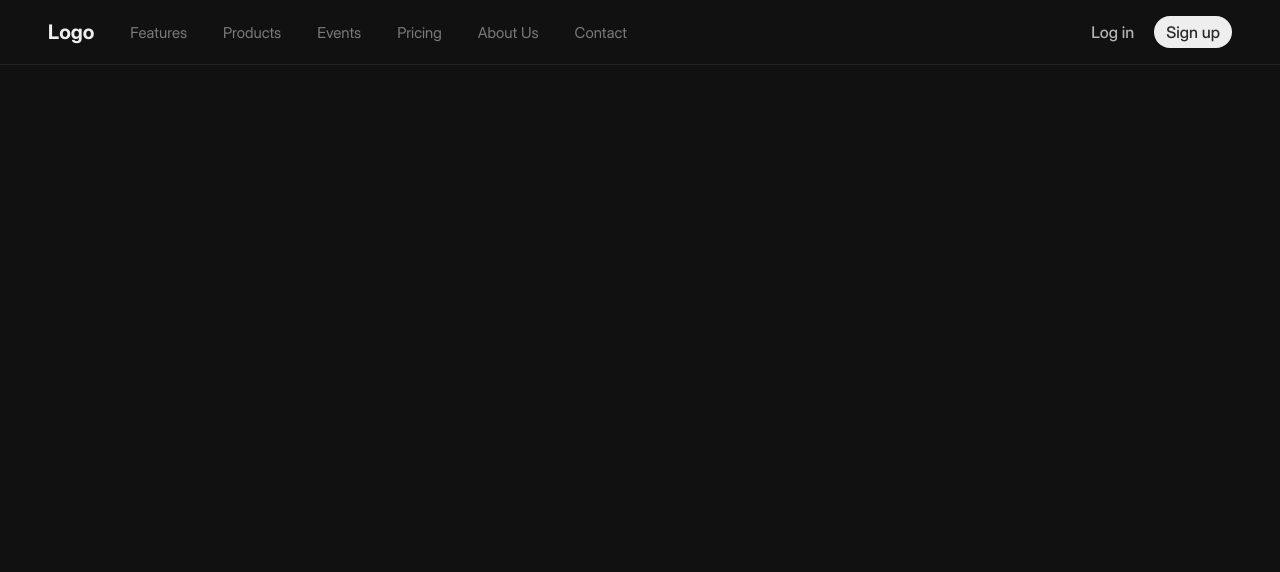
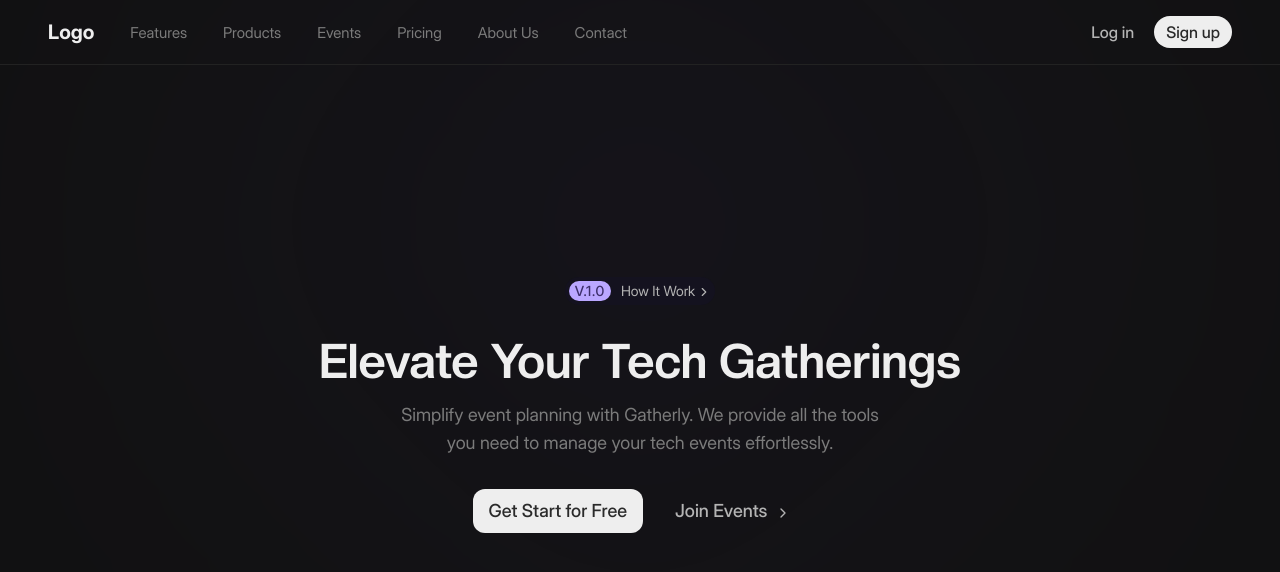
Before and after one commit to MgHtetMyatAung/gatherly, a Next.js app: page / in a window 1280 px wide. Shown: the top 572 px of the page. Built offline with nearby package versions, Linux system fonts and the light colour scheme.

Commit message:
update hero section

```diff
--- a/app/page.tsx
+++ b/app/page.tsx
@@ -1,9 +1,9 @@
-import Event from "@/components/sections/event-section";
-import Hero from "@/components/sections/hero-section";
+import HeroSection from "@/components/sections/hero-section";
 
 export default function Home(){
   return (
     <>
+      <HeroSection/>
     </>
   )
 }
--- a/components/sections/hero-section.tsx
+++ b/components/sections/hero-section.tsx
@@ -1,28 +1,45 @@
-import Image from "next/image";
-import { ThemeButton } from "../ui/theme-button";
+import { creato } from "@/lib/font";
+import { Button } from "../ui/button";
 import Link from "next/link";
-import { ChevronDown } from "lucide-react";
+import { ChevronRight } from "lucide-react";
 
 export default function HeroSection() {
-    return (
-        <section className="relative w-full h-[calc(100vh-90px)] flex items-center justify-center">
-            <Image
-                className="object-cover"
-                src="https://s3-alpha-sig.figma.com/img/9ea6/c2b2/7fe242aadfee9679853e20852ab75f57?Expires=1726444800&Key-Pair-Id=APKAQ4GOSFWCVNEHN3O4&Signature=I3tecNcgivpR77gOy7VXEczMMDiUFolCEk2WxYSDyCwAiay3oGSykFuaOiEFzvoS4mB6K9enU-IDHljVbzO2quUOf6RWW1Jur5o70vI26KXNyh5Pm2SbfUUxzGBu4W7iSgw19hzuxcQiknWIeZASHY-vhZmr9idY7vRrtyMxbw6ENHqUzaVJsky2jJFfYVFY5iq7WQOqxZfj3DRcxlvVAtUIXEvajlIGJnVxbx-7C4eimnNvgyZkqpRV2vWE2EJc8gFIHxEps2lPqs1q4l90Hc08TU~nufByzoTdSn12hdxdLRgjTtSKUWcZyABwVS6ZlDpBpHAJQGO~IAJo4YKQUw__"
-                alt="Hero Bg"
-                fill
-            />
-            <div className="absolute inset-0 bg-gradient-to-t from-neutral-950 to-transparent"></div>
-            <div className="relative z-10 flex flex-col items-center gap-y-5">
-                <h1 className=" text-5xl font-semibold text-center">Elevate your Event <br/>
-                with our Cutting Edge Platform</h1>
-                <p className=" text-lg text-neutral-400">STailored Solutions for the Modern Tech Event Organizer.</p>
-                <ThemeButton size="lg">Join Now</ThemeButton>
-            </div>
-            {/* <Link href="#events" className="flex flex-col items-center  absolute bottom-4 text-yellow-500 ">
-            <ChevronDown size="96" strokeWidth="1" className=" animate-bounce"/>
-            <div className=" -mt-6">Scroll Down</div>
-            </Link> */}
-        </section>
-    )
+  return (
+    <section className="relative w-full h-[calc(100vh-64px)] flex items-center justify-center">
+      <div className="fixed w-80 h-80 rounded-full bg-violet5 -z-50 blur-[300px] top-16" />
+      <div className=" flex flex-col items-center gap-y-8 -mt-14">
+        <Link
+          href="#"
+          className="text-sm p-1 rounded-full bg-violet1 flex gap-x-2.5 items-center"
+        >
+          <div className=" px-1.5 tracking-wider rounded-full bg-violet11 text-violet5 font-medium">
+            V.1.0
+          </div>
+          <div className="flex gap-x-0.5 text-gray11 capitalize">
+            How it work
+            <ChevronRight size={14} className="mt-1" />
+          </div>
+        </Link>
+        <div className="flex flex-col items-center">
+          <h1 className={`${creato.className} font-bold text-5xl text-gray12`}>
+            Elevate Your Tech Gatherings
+          </h1>
+          <p className=" max-w-[500px] text-lg mt-4 text-center text-gray10">
+            Simplify event planning with Gatherly. We provide all the tools you
+            need to manage your tech events effortlessly.
+          </p>
+        </div>
+        <div className=" flex gap-x-4">
+          <Button size="lg">Get Start for Free</Button>
+          <Link
+            href="/events"
+            className="group px-4 h-11 flex items-center gap-x-2  text-gray11 hover:text-gray12 duration-150"
+          >
+            <span className=" font-medium text-lg">Join Events</span>
+            <ChevronRight size={16} className="mt-1" />
+          </Link>
+        </div>
+      </div>
+    </section>
+  );
 }
--- a/components/ui/button.tsx
+++ b/components/ui/button.tsx
@@ -23,9 +23,9 @@
       size: {
         default: "h-9 px-4 py-2",
         sm: "h-8 rounded-md px-3 text-xs",
-        lg: "h-10 rounded-md px-8",
+        lg: "h-11 rounded-xl px-4 text-lg",
         icon: "h-9 w-9",
-        pill: "py-1 px-3 rounded-full"
+        pill: "h-8 px-3 rounded-full"
       },
     },
     defaultVariants: {
--- a/tailwind.config.ts
+++ b/tailwind.config.ts
@@ -16,12 +16,7 @@
       colors: {
         ...grayDark,
         ...violetDark,
-      },
-  		borderRadius: {
-  			lg: 'var(--radius)',
-  			md: 'calc(var(--radius) - 2px)',
-  			sm: 'calc(var(--radius) - 4px)'
-  		},
+      }
   	}
   },
   plugins: [require("tailwindcss-animate")],
```
